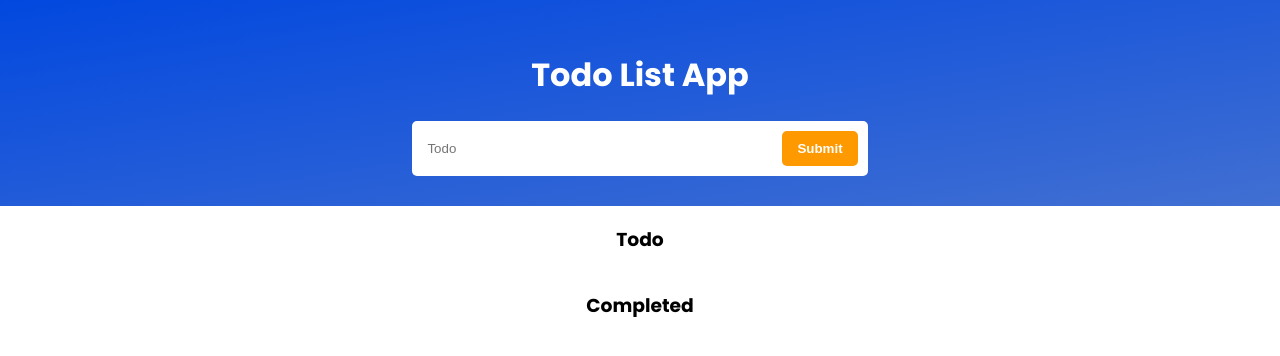
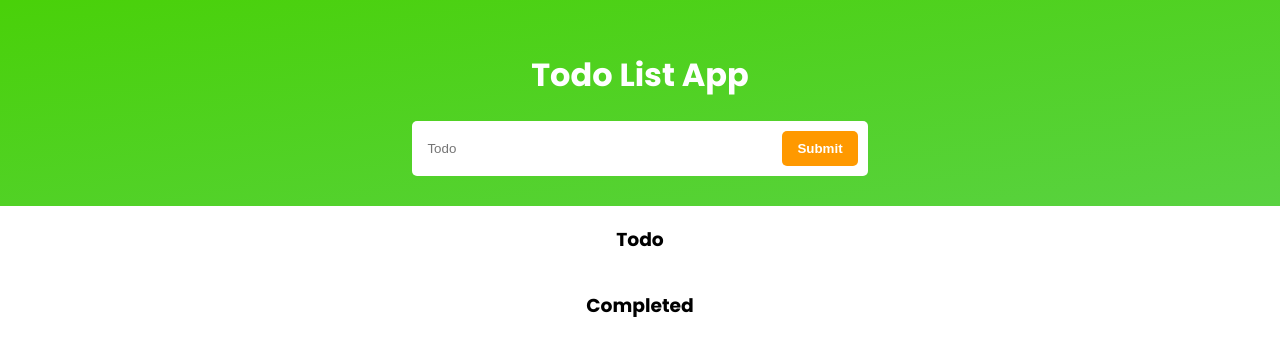
Before and after one commit to khalilannbiya/todo-react, a React (Create React App) app: page / in a window 1280 px wide. Shown: the top 356 px of the page. Built offline with nearby package versions, Linux system fonts and the light colour scheme.

Commit message:
update color

```diff
--- a/src/App.css
+++ b/src/App.css
@@ -15,7 +15,7 @@
   flex-direction: column;
   justify-content: center;
   align-items: center;
-  background-image: linear-gradient(to bottom right, #0248df, #416fd2);
+  background-image: linear-gradient(to bottom right, #49d109, #59d241);
   padding: 30px;
 }
 
```
